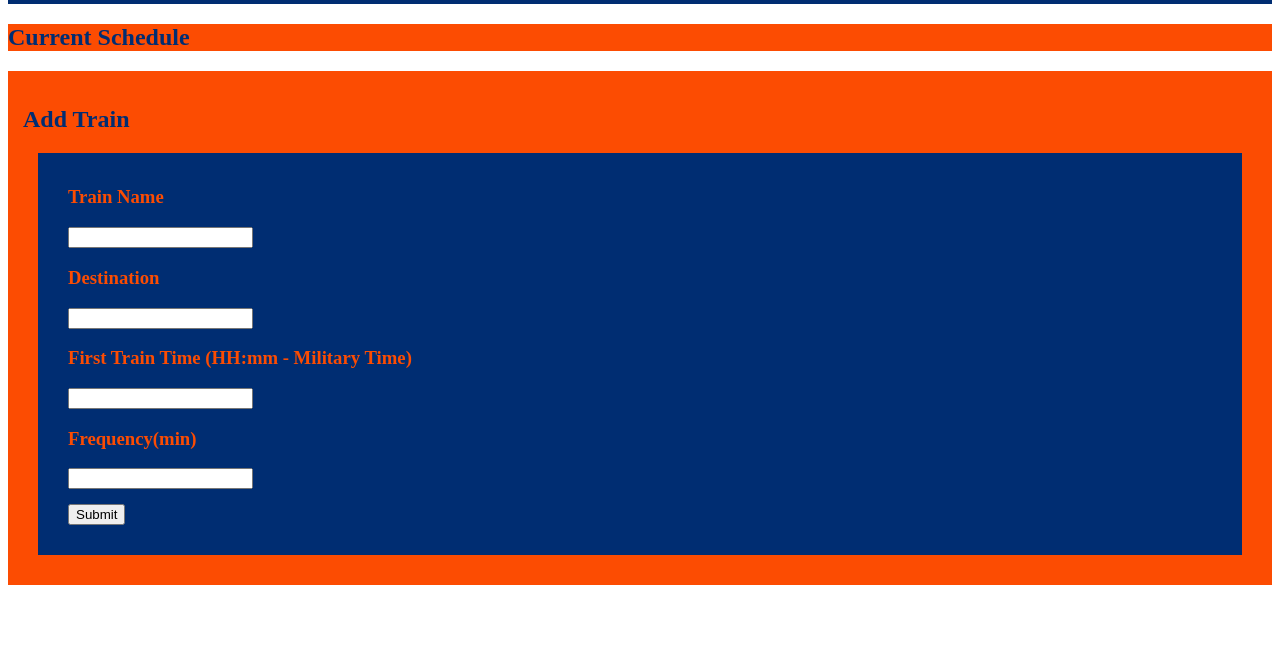
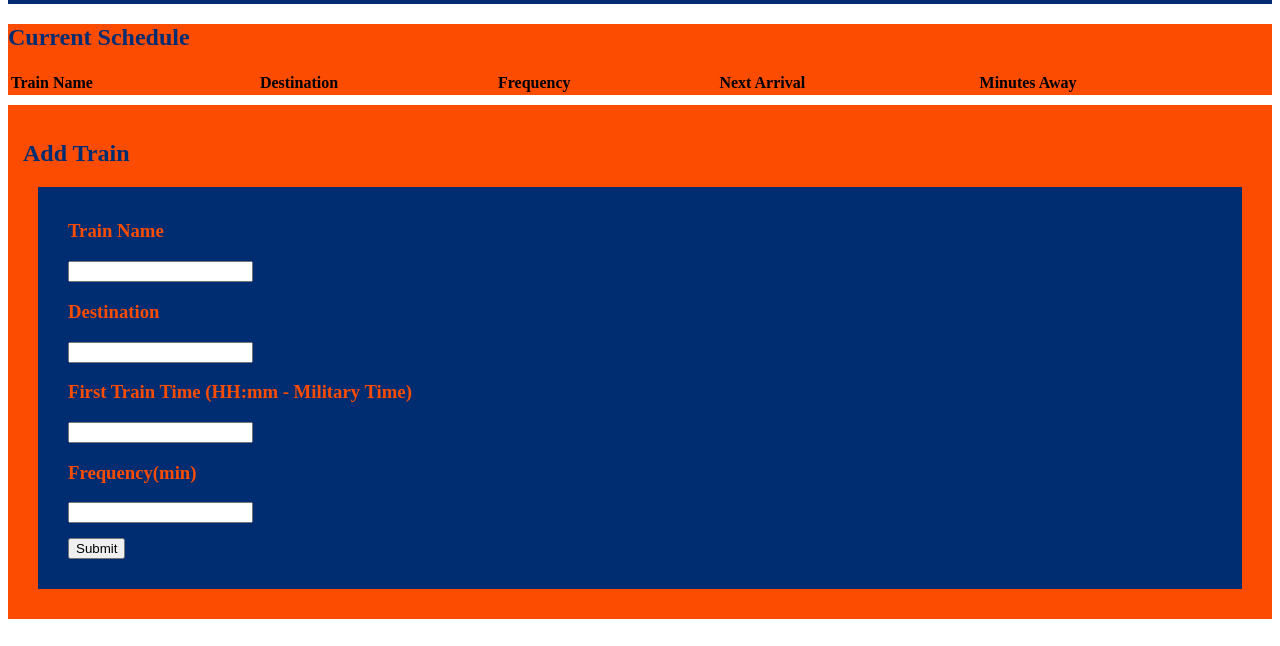
Before and after one commit to sweedishhfish04/train-scheduler, a plain HTML site: page index.html in a window 1280 px wide. Shown: the part 154-800 px from the top of the page. Drawn offline with nearby package versions, Linux system fonts and the light colour scheme; no server answers.

Commit message:
added a table for the data to display to, styled the table as well

```diff
--- a/assets/style.css
+++ b/assets/style.css
@@ -40,3 +40,9 @@
     margin-left:15px;
     display: block;
 }
+table {
+    width: 100%;
+}
+th {
+    text-align: left;
+}
--- a/index.html
+++ b/index.html
@@ -18,6 +18,19 @@
     <div id="main">
         <h2>Current Schedule</h2>
 
+        <div id="times">
+            <table>
+                <tr>
+                    <th>Train Name</th>
+                    <th>Destination</th>
+                    <th>Frequency</th>
+                    <th>Next Arrival</th>
+                    <th>Minutes Away</th>
+                </tr>
+            </table>
+
+        </div>
+
     </div>
 
     <div id="input">
@@ -28,7 +41,7 @@
             <input id="name" type="text"></input>
 
             <h3>Destination</h3>
-                <input  id="destination" type="text"></input>
+            <input id="destination" type="text"></input>
 
             <h3>First Train Time (HH:mm - Military Time)</h3>
             <input id="first" type="text"></input>
```
Lines whose indentation alone changed are shown as unchanged.
